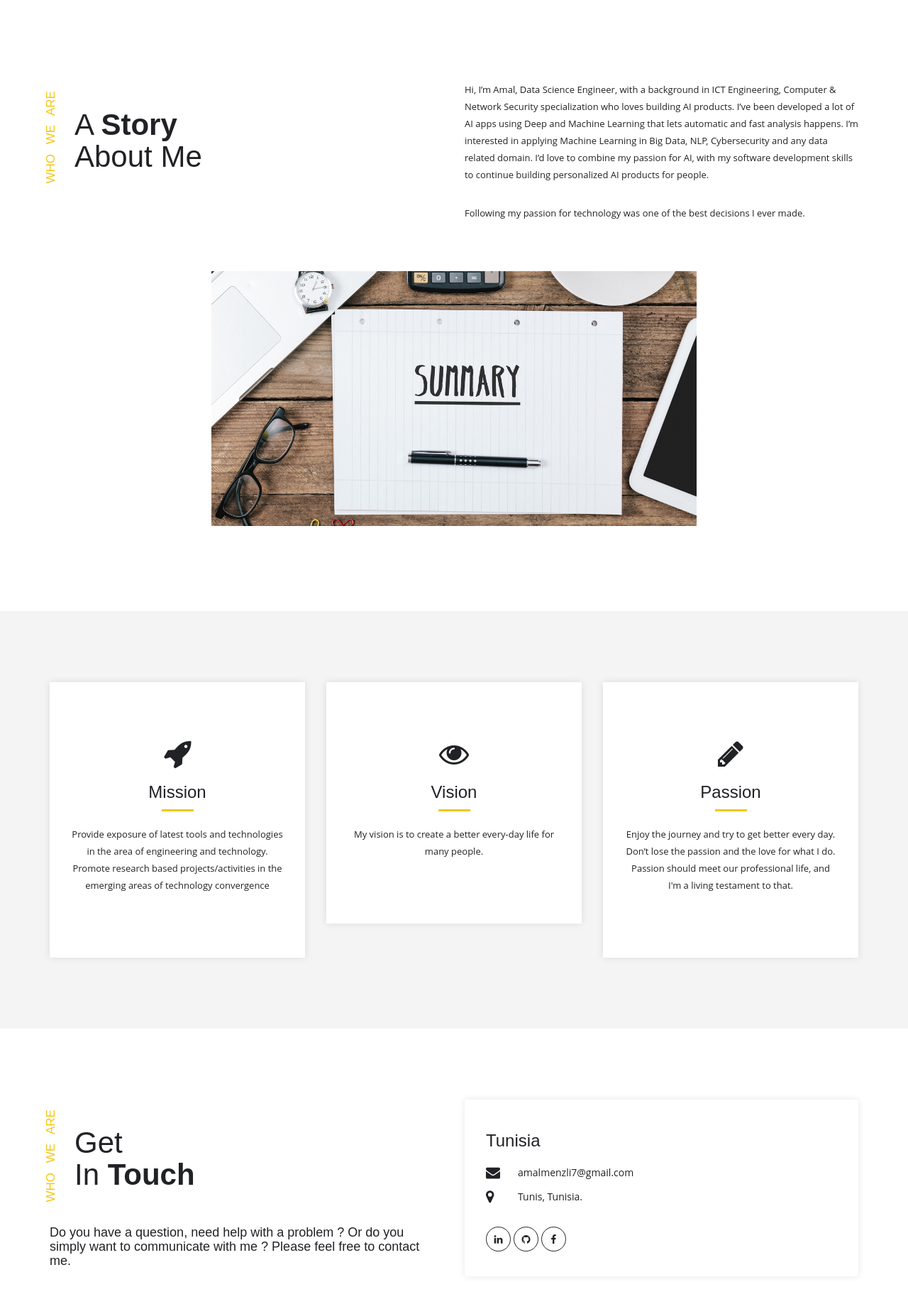
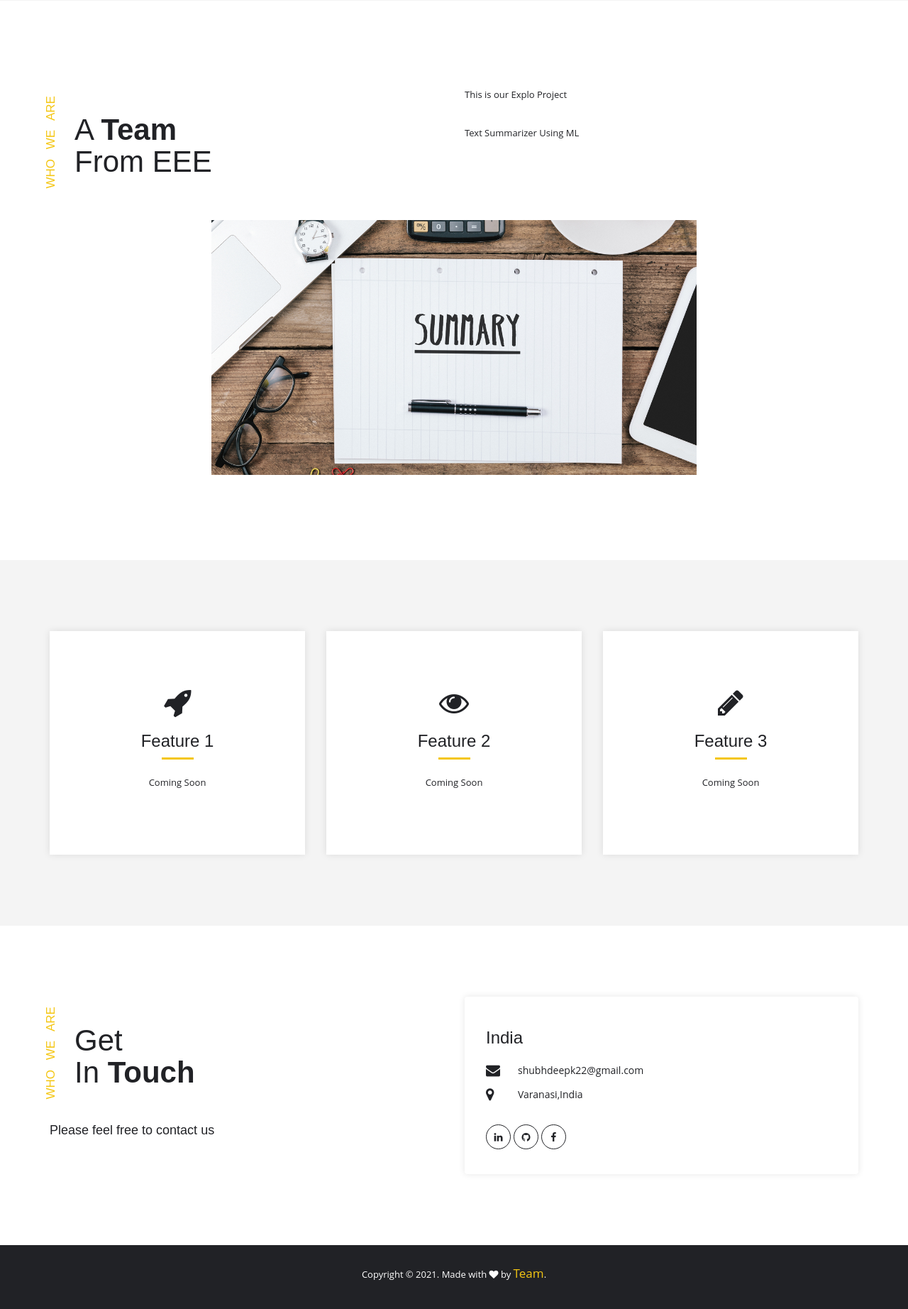
Before and after one commit to saurabhsingh76/Text_summarizer_app, a Flask app: page / in a window 1280 px wide. Shown: the part 3262-5106 px from the top of the page at 71% size. Run offline with Flask 2, Linux system fonts and the light colour scheme; some libraries are stand-ins or nearby versions.

Commit message:
updated text content and images

```diff
--- a/templates/index.html
+++ b/templates/index.html
@@ -58,8 +58,8 @@
 
     <!--Home-->
     <section id="home">
-        <!--Background video-->
-        <div class="filter"></div>
+        <!--Background Image-->
+       <div class="filter"></div>
             <video id="home-bg-video" autoplay loop muted playsinline src="{{ url_for('static', filename='video/solo.mp4') }}" class="fillWidth"></video>
                 <div class="poster hidden">
                 <img src="{{ url_for('static', filename='video/solo.jpg') }}" alt="">
@@ -116,8 +116,11 @@
                              <i class="fa fa-pencil"></i>
                              <hr>
                              <form method="POST" action="/ocr" enctype=multipart/form-data>
-                               <input type=file name=file>
-                               <input type=submit value="upload" >
+
+
+                                 <button class="btn btn-general btn-sum"><input type=file name=file></button>
+                                 <button class="btn btn-general btn-sum" type="submit" value="submit">Summarize</button>
+<!--                                 <button type="submit" value="Submit">Submit</button>-->
                             </form>
                          </div>
                          <div class="about-item text-center">
@@ -213,12 +216,12 @@
                         <div class="container">
                             <div class="row">
                                 <div class="col-md-6" class="text-center">
-                                    <img src="{{ url_for('static', filename='images/about/spacy.jpg') }}" alt="creativity">
+                                    <img src="{{ url_for('static', filename='images/about/lappy.jpg') }}" alt="creativity">
                                 </div>
                                 <div class="col-md-6">
                                     <div class="tab-bg">
                                         <h2>01</h2>
-                                        <h3>Text summarized with SpaCy Summarizer.</h3>
+                                        <h3>Text summarized with Algo 1</h3>
                                         <p>{{ final_summary_spacy }}</p>
 
                                     </div>
@@ -239,7 +242,7 @@
                                 <div class="col-md-6">
                                     <div class="tab-bg">
                                         <h2>02</h2>
-                                        <h3>Text summarized  with Gensim Summarizer.</h3>
+                                        <h3>Text summarized  with Algo 2</h3>
                                         <p>{{ final_summary_gensim }}</p>
 
                                     </div>
@@ -260,7 +263,7 @@
                                 <div class="col-md-6">
                                     <div class="tab-bg">
                                         <h2>03</h2>
-                                        <h3>Text summarized  with NLTK.</h3>
+                                        <h3>Text summarized  with Algo 3</h3>
                                         <p>{{ final_summary_nltk }}</p>
 
                                     </div>
@@ -280,7 +283,7 @@
                                 <div class="col-md-6">
                                     <div class="tab-bg">
                                         <h2>04</h2>
-                                        <h3>Text summarized with Sumy.</h3>
+                                        <h3>Text summarized with Algo 4</h3>
                                         <p>{{ final_summary_sumy }}</p>
 
                                     </div>
@@ -317,7 +320,7 @@
                         <div id="about-left">
                             <div class="vertical-heading">
                                 <h5>Who We are</h5>
-                                <h2>A <strong>Story</strong><br>About Me</h2>
+                                <h2>A <strong>Team</strong><br>From EEE</h2>
 
                             </div>
 
@@ -328,15 +331,10 @@
                     <div class="col-md-6 col-sm-6 wow slideInRight" data-wow-duration="1s">
                             <div id="about-right">
                                 <p>
-                                        Hi, I’m Amal, Data Science Engineer,
-                                            with a background in ICT Engineering, Computer & Network Security specialization who loves building AI products.
-                                        I’ve been developed a lot of AI apps using Deep and Machine Learning that lets automatic and fast analysis happens.
-                                        I’m interested in applying Machine Learning in Big Data, NLP, Cybersecurity and any data related domain.
-                                            I’d love to combine my passion for AI, with my software
-                                            development skills to continue building personalized AI products for people.
+                                        This is our Explo Project
                                 </p>
 
-                                <p>Following my passion for technology was one of the best decisions I ever made.</p>
+                                <p>Text Summarizer Using ML</p>
                             </div>
 
 
@@ -373,10 +371,9 @@
                     <div class="col-md-4 col-sm-4 wow fadeInLeft">
                         <div class="about-item text-center">
                             <i class="fa fa-rocket"></i>
-                            <h3>Mission</h3>
+                            <h3>Feature 1</h3>
                             <hr>
-                            <p>Provide exposure of latest tools and technologies in the area of engineering and technology.
-                                    Promote research based projects/activities in the emerging areas of technology convergence
+                            <p>Coming Soon
                             </p>
                         </div>
 
@@ -384,19 +381,18 @@
                     <div class="col-md-4 col-sm-4 wow fadeInUp" data-wow-duration="2s">
                             <div class="about-item text-center">
                                     <i class="fa fa-eye"></i>
-                                    <h3>Vision</h3>
+                                    <h3>Feature 2</h3>
                                     <hr>
-                                    <p>My vision is to create a better every-day life for many people.
+                                    <p>Coming Soon
                                     </p>
                                 </div>
                     </div>
                     <div class="col-md-4">
                             <div class="about-item text-center wow fadeInRight">
                                     <i class="fa fa-pencil"></i>
-                                    <h3>Passion</h3>
+                                    <h3>Feature 3</h3>
                                     <hr>
-                                    <p>Enjoy the journey and try to get better every day. Don’t lose the passion and the love for what I do.
-                                     Passion should meet our professional life, and I'm a living testament to that.
+                                    <p>Coming Soon
                                     </p>
                                 </div>
                     </div>
@@ -440,7 +436,7 @@
                                 </div>
                                 <br>
                                 <br>
-                                <h4>Do you have a question, need help with a problem ? Or do you simply want to communicate with me ? Please feel free to contact me.</h4>
+                                <h4>Please feel free to contact us</h4>
 
 
 
@@ -458,10 +454,10 @@
                                                 <div class="col-md-6">
 
                                                     <div class="office">
-                                                        <h3>Tunisia</h3>
+                                                        <h3>India</h3>
                                                         <ul class="office-details">
-                                                            <li><i class="fa fa-envelope"></i><span>amalmenzli7@gmail.com</span></li>
-                                                            <li><i class="fa fa-map-marker"></i><span>Tunis, Tunisia.</span></li>
+                                                            <li><i class="fa fa-envelope"></i><span>shubhdeepk22@gmail.com</span></li>
+                                                            <li><i class="fa fa-map-marker"></i><span>Varanasi,India</span></li>
                                                         </ul>
                                                     </div>
 
@@ -473,9 +469,9 @@
                                         </div>
 
                                         <ul class="social-list">
-                                                <li><a href="https://www.linkedin.com/in/amal-menzli-3ab655155/"><i class="fa fa-linkedin"></i></a></li>
-                                                <li><a href="https://github.com/AmalM7"><i class="fa fa-github"></i></a></li>
-                                                <li><a href="https://www.facebook.com/amal.menzli"><i class="fa fa-facebook"></i></a></li>
+                                                <li><a href="#"><i class="fa fa-linkedin"></i></a></li>
+                                                <li><a href="#"><i class="fa fa-github"></i></a></li>
+                                                <li><a href="#"><i class="fa fa-facebook"></i></a></li>
                                         </ul>
 
                                 </div>
@@ -499,7 +495,7 @@
     <div class="row">
         <div class="col-md-12">
             <p>
-                Copyright &copy; 2019. Made with <i class="fa fa-heart heart"></i> by <span>Amal</span>.
+                Copyright &copy; 2021. Made with <i class="fa fa-heart heart"></i> by <span>Team</span>.
             </p>
         </div>
     </div>
```
